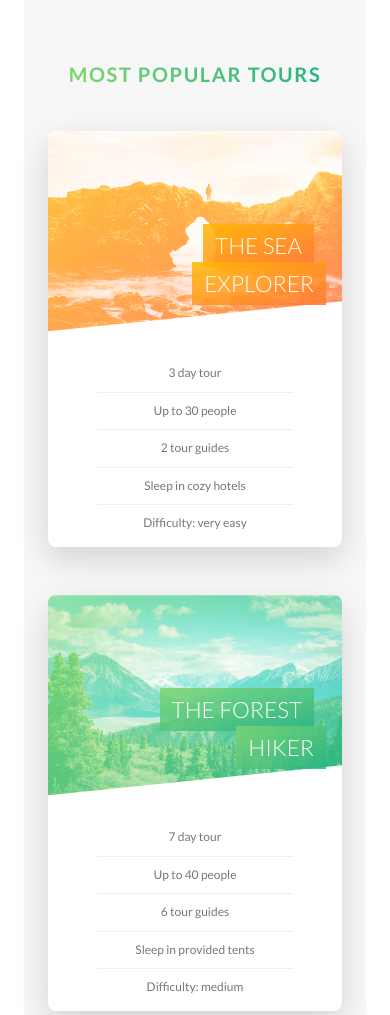
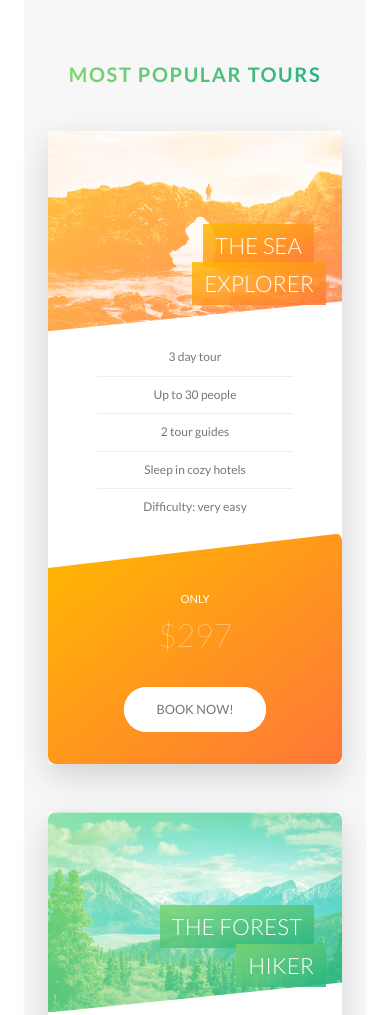
Before and after one commit to Angeliquuee/natours, a website: page index.html in a window 390 px wide. Shown: the part 2782-3797 px from the top of the page. Drawn offline with Linux system fonts and the light colour scheme.

Commit message:
Added more media queries for responsiveness, also did the popup challenge

```diff
--- a/sass/components/_card.scss
+++ b/sass/components/_card.scss
@@ -153,4 +153,48 @@
     font-size: 6rem;
     font-weight: 100;
   }
+
+  @include respond(tab-port) {
+    height: auto;
+    border-radius: 3px;
+    background-color: $color-white;
+    box-shadow: 0 1.5rem 4rem rgba($color-black, .15);
+
+      &__side {
+        height: auto;
+        position: relative;
+        box-shadow: none;
+
+        &--back {
+          transform: rotateY(0);
+          clip-path: polygon(0 15%, 100% 0, 100% 100%, 0% 100%);
+        }
+      }
+
+      &:hover &__side--front {
+        transform: rotateY(0);
+      }
+
+      &__details {
+        padding: 1rem 3rem;
+      }
+
+      &__cta {
+        position: relative;
+        top: 0%;
+        left: 0;
+        transform: translate(0);
+        width: 100%;
+        padding: 4rem;
+        padding: 7rem 4rem 4rem 4rem;
+      }
+
+      &__price-box {
+        margin-bottom: 3rem;
+      }
+
+      &__price-value {
+        font-size: 4rem;
+      }
+  }
 }
--- a/sass/components/_form.scss
+++ b/sass/components/_form.scss
@@ -16,6 +16,10 @@
     width: 90%;
     display: block;
     transition: all .3s;
+
+    @include respond(tab-port) {
+      width: 100%;
+    }
 
     &:focus {
       outline: none;
@@ -50,6 +54,11 @@
   &__radio-group {
     width: 49%;
     display: inline-block;
+
+    @include respond(tab-port) {
+      width: 100%;
+      margin-bottom: 2rem;
+    }
   }
 
   &__radio-input {
--- a/sass/components/_popup.scss
+++ b/sass/components/_popup.scss
@@ -22,11 +22,19 @@
         opacity: 0;
         transform: translate(-50%, -50%) scale(.5);
         transition: all .4s .2s;
+
+        @include respond(tab-port) {
+            width: 90%;
+        }
     }
 
     &__left {
         width: 33.333333%;
         display: table-cell;
+
+        @include respond(tab-port) {
+            display: table-row;
+        }
     }
 
     &__right {
@@ -34,11 +42,22 @@
         display: table-cell;
         vertical-align: middle;
         padding: 3rem 5rem;
+
+        @include respond(tab-port) {
+            width: 5%;
+        }
     }
 
     &__img {
         display: block;
         width: 100%;
+
+        @include respond(tab-port) {
+         width: 50%;
+         position: relative;
+         display: inline-block;
+         transform: scaleY(1.1) scaleX(1.1);
+        }
     }
 
     &__text {
@@ -54,6 +73,12 @@
         -ms-hyphens: auto;
         -webkit-hyphens: auto;
         hyphens: auto;
+
+        @include respond(tab-port) {
+            column-count: 1;
+            column-gap: 1rem;
+            column-rule: none;
+        }
     }
 
     &:target {
--- a/sass/components/_story.scss
+++ b/sass/components/_story.scss
@@ -8,6 +8,16 @@
     padding-left: 9rem;
     font-size: $default-font-size;
     transform: skewX(-12deg);
+
+    @include respond(tab-port) {
+        width: 100%;
+        padding: 4rem;
+        padding-left: 7rem;
+    }
+
+    @include respond(phone) {
+        transform: skewX(0);
+    }
 
     &__shape {
         width: 15rem;
@@ -21,6 +31,10 @@
         position: relative;
         overflow: hidden;
 
+        @include respond(phone) {
+            transform: translateX(-3rem) skewX(0);
+        }
+
     }
 
     &__img {
@@ -32,6 +46,10 @@
 
     &__text {
         transform: skewX(12deg);
+
+        @include respond(phone) {
+            transform: skewX(0);
+        }
     }
 
     &__caption {
--- a/sass/pages/_home.scss
+++ b/sass/pages/_home.scss
@@ -56,13 +56,34 @@
   background-image:
   linear-gradient(105deg, rgba($color-white, .9) 50%, transparent 50%),
   url(../img/nat-10.jpg);
-  background-size: cover;
+  background-size: 100%;
   border-radius: 3px;
   box-shadow: 0 1.5rem 4rem rgba($color-black, .15);
-  height: 50rem;
+
+  @include respond(tab-land) {
+    background-image:
+  linear-gradient(105deg, rgba($color-white, .9) 65%, transparent 65%),
+  url(../img/nat-10.jpg);
+    background-size: cover;
+  }
+
+  @include respond(tab-port) {
+    background-image: linear-gradient(to right,
+    rgba($color-white, .9) 0%,
+    rgba($color-white, .9) 100%),
+    url(../img/nat-10.jpg);
+  }
 
   &__form {
     width: 50%;
     padding: 6rem;
+
+    @include respond(tab-land) {
+      width: 65%;
+    }
+
+    @include respond(tab-port) {
+      width: 100%;
+    }
   }
 }
```
Also changed, not shown: css/style.css.
